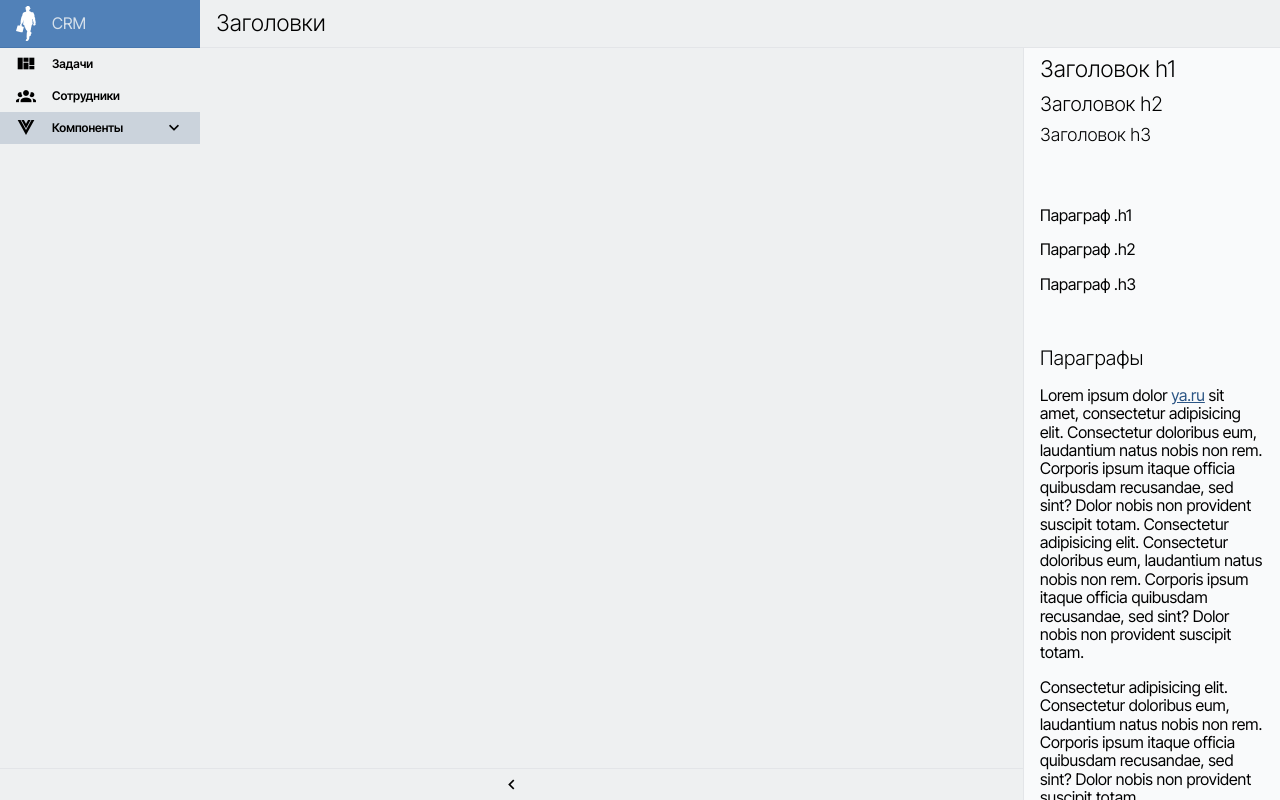
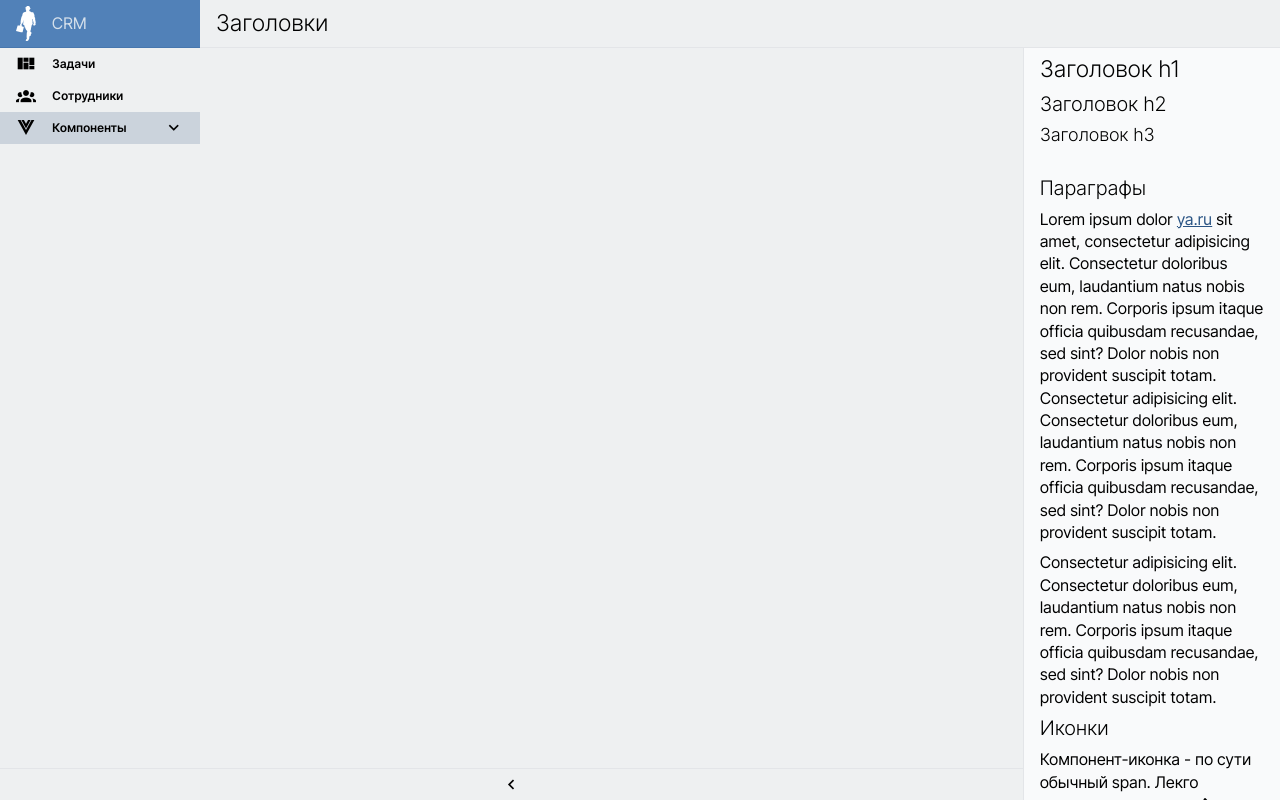
Before and after one commit to hardmagnett/big-company, a Vue app: page /components/headers in a window 1280 px wide. Built offline with nearby package versions, Linux system fonts and the light colour scheme.

Commit message:
Правки типографики

```diff
--- a/src/a-library/assets/typo/main.css
+++ b/src/a-library/assets/typo/main.css
@@ -2,6 +2,13 @@ body {
   font-family: var(--body-font-family);
   font-size: var(--font-size-base);
   color: var(--clr-font-blue-darkest);
+  letter-spacing: var(--body-letter-spacing);
+  line-height: var(--body-line-height);
+}
+
+p {
+  margin-top: 0;
+  margin-bottom: calc(var(--gap) / 2);
 }
 
 a {
--- a/src/a-library/assets/variables/typo.css
+++ b/src/a-library/assets/variables/typo.css
@@ -1,9 +1,14 @@
 :root {
   --header-font-weight: 300;
   --header-font-family: 'Inter Tight Font', sans-serif;
-  --header-letter-spacing: 0rem;
+  --header-letter-spacing: 0.02rem;
   --header-line-height: 1.2;
+
   --body-font-family: 'Inter Tight Font', sans-serif;
+  --body-letter-spacing: 0.02rem;
+  --body-line-height: 1.4;
+  /*--body-line-height: 1.2;*/
+  /*--body-line-height: 1;*/
 
 
   /*размеры Шрифтов*/
--- a/src/a-library/components/forms/ACheckBox/ACheckBox.vue
+++ b/src/a-library/components/forms/ACheckBox/ACheckBox.vue
@@ -34,6 +34,7 @@ export default {
     position: relative;
     width: fit-content;
     height: calc(var(--gap) + 2px);
+    line-height: 1.2;
 
     .check-box__input {
       display: none;
--- a/src/a-library/views/component-list/ColumnGrid/ColumnGrid.vue
+++ b/src/a-library/views/component-list/ColumnGrid/ColumnGrid.vue
@@ -7,7 +7,8 @@
     </Teleport>
     <p>
       Для просмотра адаптивной работы сетки нужно посмотреть страницу на разных ширинах.
-      <br>
+    </p>
+    <p>
       Например потаскать браузер за правый или левый край.
     </p>
 
--- a/src/a-library/views/component-list/Headers/Headers.vue
+++ b/src/a-library/views/component-list/Headers/Headers.vue
@@ -9,18 +9,6 @@
       <h1>Заголовок h1</h1>
       <h2>Заголовок h2</h2>
       <h3>Заголовок h3</h3>
-      <!--<h4>Заголовок h4</h4>-->
-      <!--<h5>Заголовок h5</h5>-->
-      <!--<h6>Заголовок h6</h6>-->
-      <br>
-      <br>
-      <p class="h1">Параграф .h1</p>
-      <p class="h2">Параграф .h2</p>
-      <p class="h3">Параграф .h3</p>
-      <!--<p class="h4">Параграф .h4</p>-->
-      <!--<p class="h5">Параграф .h5</p>-->
-      <!--<p class="h6">Параграф .h6</p>-->
-      <br>
       <br>
 
     <h2>Параграфы</h2>
@@ -31,7 +19,7 @@
       </p>
       <p>Сonsectetur adipisicing elit. Consectetur doloribus eum, laudantium natus nobis non rem. Corporis ipsum itaque officia quibusdam recusandae, sed sint? Dolor nobis non provident suscipit totam.</p>
 
-    <h2>AIcon</h2>
+    <h2>Иконки</h2>
     <p>
       Компонент-иконка - по сути обычный span. Лекго вставляется в текст
       <AIcon icon="mdi-pencil"/>
--- a/src/app/views/employees/Employees/Employees.vue
+++ b/src/app/views/employees/Employees/Employees.vue
@@ -23,7 +23,7 @@ import AIcon from "@/a-library/components/typo/AIcon/AIcon.vue";
       </p>
     </div>
 
-    <!--<br>-->
+    <br>
 
     <div class="mod--clear-both"></div>
     <!--Здесь ещё будет компонент-фильтр. Поэтому,чтобы не нагромождать,employeesTable сделано отдельным компонентом.-->
```
Also changed, not shown: план.txt.
